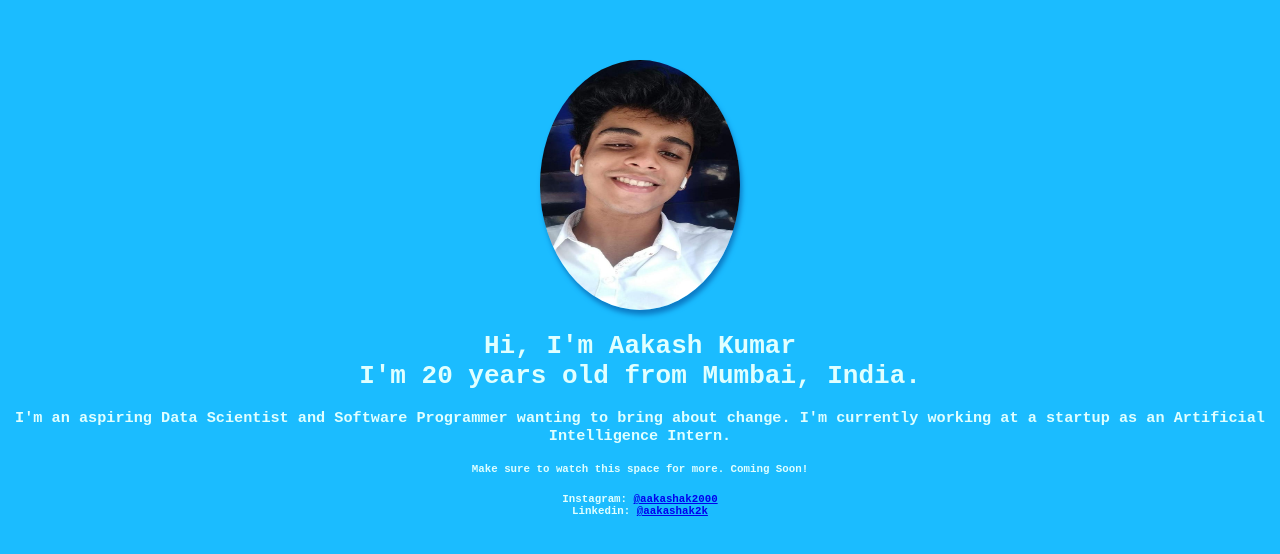
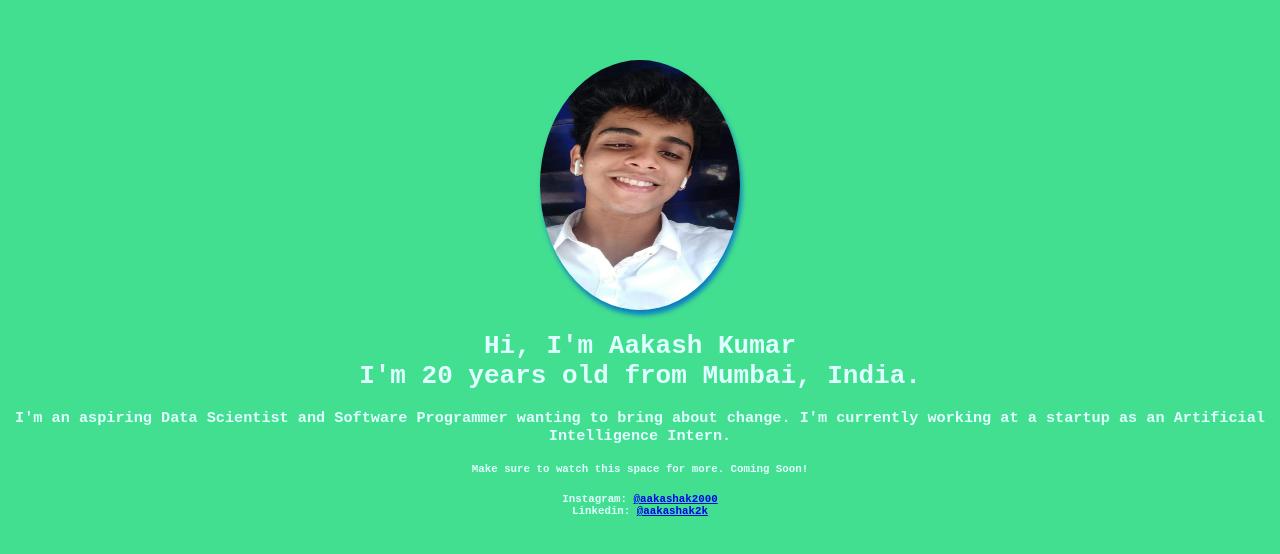
Before and after one commit to aakashak2000/basicHTML, a plain HTML site: page index.html in a window 1280 px wide. Shown: the part 132-686 px from the top of the page. Drawn offline with Linux system fonts and the light colour scheme.

Commit message:
Update main.css

```diff
--- a/css/main.css
+++ b/css/main.css
@@ -1,5 +1,5 @@
 .site-header{
-    background-color: #1bbcff;
+    background-color: #42DF90;
     color: #e0ffff;
     height: 100vh;
     font-family: monospace;
```
